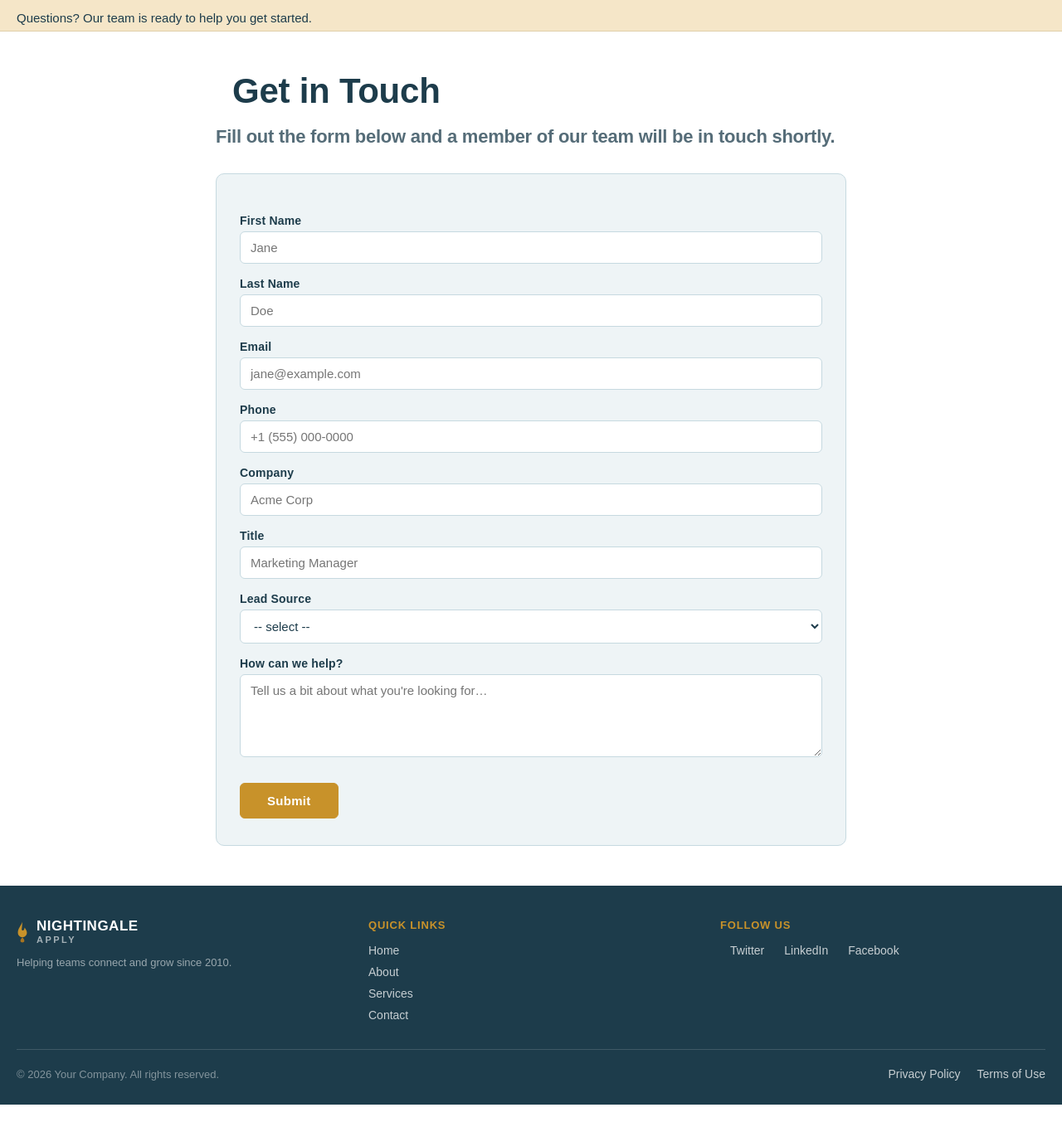
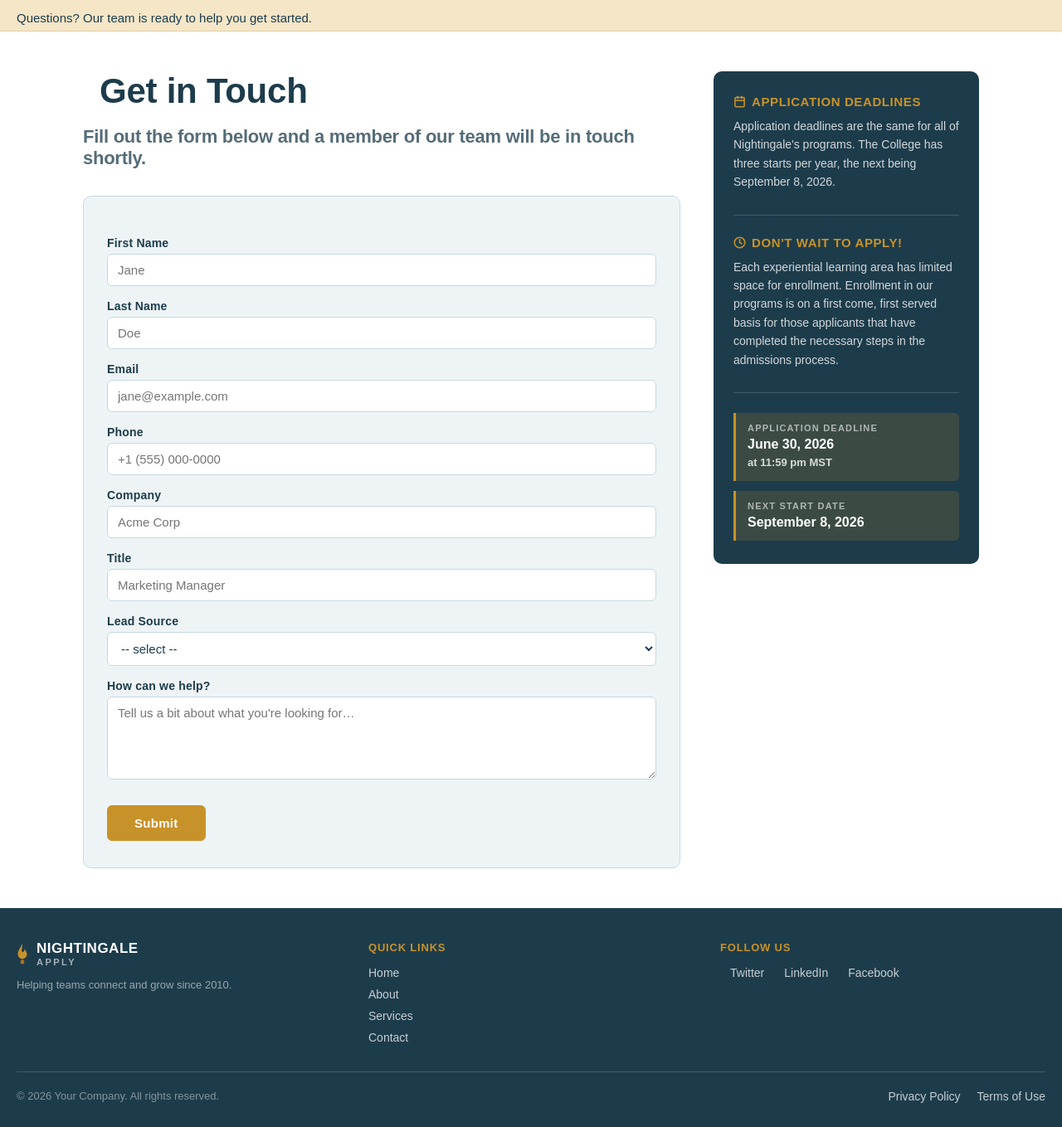
Before and after one commit to KaterynaLove/salesforce-web-to-lead-flask, a Flask app: page / in a window 1280 px wide. Shown: the part 66-1425 px from the top of the page at 83% size. Before the commit the page ends 1398 px from the top, so only its background shows below. Run offline with Flask 3, Linux system fonts and the light colour scheme.

Commit message:
Add deadline sidebar panel with two-column layout

```diff
--- a/templates/index.html
+++ b/templates/index.html
@@ -160,11 +160,85 @@
     /* ── Main content ───────────────────────────────────────── */
     main {
       flex: 1;
-      max-width: 800px;
+      max-width: 1120px;
       width: 100%;
       margin: 48px auto;
       padding: 0 20px;
+      display: grid;
+      grid-template-columns: 1fr 320px;
+      gap: 40px;
+      align-items: start;
     }
+
+    @media (max-width: 900px) {
+      main { grid-template-columns: 1fr; }
+    }
+
+    /* ── Sidebar panel ──────────────────────────────────────── */
+    .sidebar {
+      background: var(--teal);
+      border-radius: 10px;
+      padding: 28px 24px;
+      color: rgba(255,255,255,0.9);
+      position: sticky;
+      top: 80px;
+    }
+
+    .sidebar__section { margin-bottom: 28px; }
+    .sidebar__section:last-child { margin-bottom: 0; }
+
+    .sidebar__heading {
+      font-size: 15px;
+      font-weight: 800;
+      text-transform: uppercase;
+      letter-spacing: 0.6px;
+      color: var(--gold);
+      margin-bottom: 10px;
+      display: flex;
+      align-items: center;
+      gap: 7px;
+    }
+
+    .sidebar__heading svg { flex-shrink: 0; }
+
+    .sidebar__body {
+      font-size: 14px;
+      line-height: 1.6;
+      color: rgba(255,255,255,0.8);
+    }
+
+    .sidebar__divider {
+      border: none;
+      border-top: 1px solid rgba(255,255,255,0.15);
+      margin: 24px 0;
+    }
+
+    .sidebar__label {
+      font-size: 11px;
+      font-weight: 700;
+      text-transform: uppercase;
+      letter-spacing: 1.2px;
+      color: rgba(255,255,255,0.5);
+      margin-bottom: 4px;
+    }
+
+    .sidebar__value {
+      font-size: 17px;
+      font-weight: 700;
+      color: var(--white);
+      line-height: 1.3;
+    }
+
+    .sidebar__highlight {
+      background: rgba(200,146,42,0.18);
+      border-left: 3px solid var(--gold);
+      border-radius: 0 6px 6px 0;
+      padding: 12px 14px;
+      margin-top: 16px;
+    }
+
+    .sidebar__highlight .sidebar__label { color: rgba(255,255,255,0.6); }
+    .sidebar__highlight .sidebar__value { font-size: 16px; }
 
     /* ── Form headings ──────────────────────────────────────── */
     h2.form-heading-new {
@@ -423,6 +497,8 @@
        MAIN — Salesforce Web-to-Lead Form
   ═══════════════════════════════════════════════════════════ -->
   <main>
+    <!-- Left column: form -->
+    <div class="form-col">
     <h2 class="form-heading-new">Get in Touch</h2>
     <h3 class="form-heading-new">Fill out the form below and a member of our team will be in touch shortly.</h3>
 
@@ -486,6 +562,41 @@
         </div>
       </form>
     </div>
+    </div><!-- /.form-col -->
+
+    <!-- Right column: sidebar -->
+    <aside class="sidebar">
+      <div class="sidebar__section">
+        <p class="sidebar__heading">
+          <svg width="15" height="15" viewBox="0 0 24 24" fill="none" stroke="currentColor" stroke-width="2.5" stroke-linecap="round" stroke-linejoin="round" aria-hidden="true"><rect x="3" y="4" width="18" height="18" rx="2"/><line x1="16" y1="2" x2="16" y2="6"/><line x1="8" y1="2" x2="8" y2="6"/><line x1="3" y1="10" x2="21" y2="10"/></svg>
+          Application Deadlines
+        </p>
+        <p class="sidebar__body">Application deadlines are the same for all of Nightingale's programs. The College has three starts per year, the next being September 8, 2026.</p>
+      </div>
+
+      <hr class="sidebar__divider" />
+
+      <div class="sidebar__section">
+        <p class="sidebar__heading">
+          <svg width="15" height="15" viewBox="0 0 24 24" fill="none" stroke="currentColor" stroke-width="2.5" stroke-linecap="round" stroke-linejoin="round" aria-hidden="true"><circle cx="12" cy="12" r="10"/><polyline points="12 6 12 12 16 14"/></svg>
+          Don't Wait to Apply!
+        </p>
+        <p class="sidebar__body">Each experiential learning area has limited space for enrollment. Enrollment in our programs is on a first come, first served basis for those applicants that have completed the necessary steps in the admissions process.</p>
+      </div>
+
+      <hr class="sidebar__divider" />
+
+      <div class="sidebar__highlight">
+        <p class="sidebar__label">Application Deadline</p>
+        <p class="sidebar__value">June 30, 2026<br><span style="font-size:13px;font-weight:600;opacity:0.8;">at 11:59 pm MST</span></p>
+      </div>
+
+      <div class="sidebar__highlight" style="margin-top:12px;">
+        <p class="sidebar__label">Next Start Date</p>
+        <p class="sidebar__value">September 8, 2026</p>
+      </div>
+    </aside>
+
   </main>
 
   <!-- ════════════════════════════════════════════════════════
```
